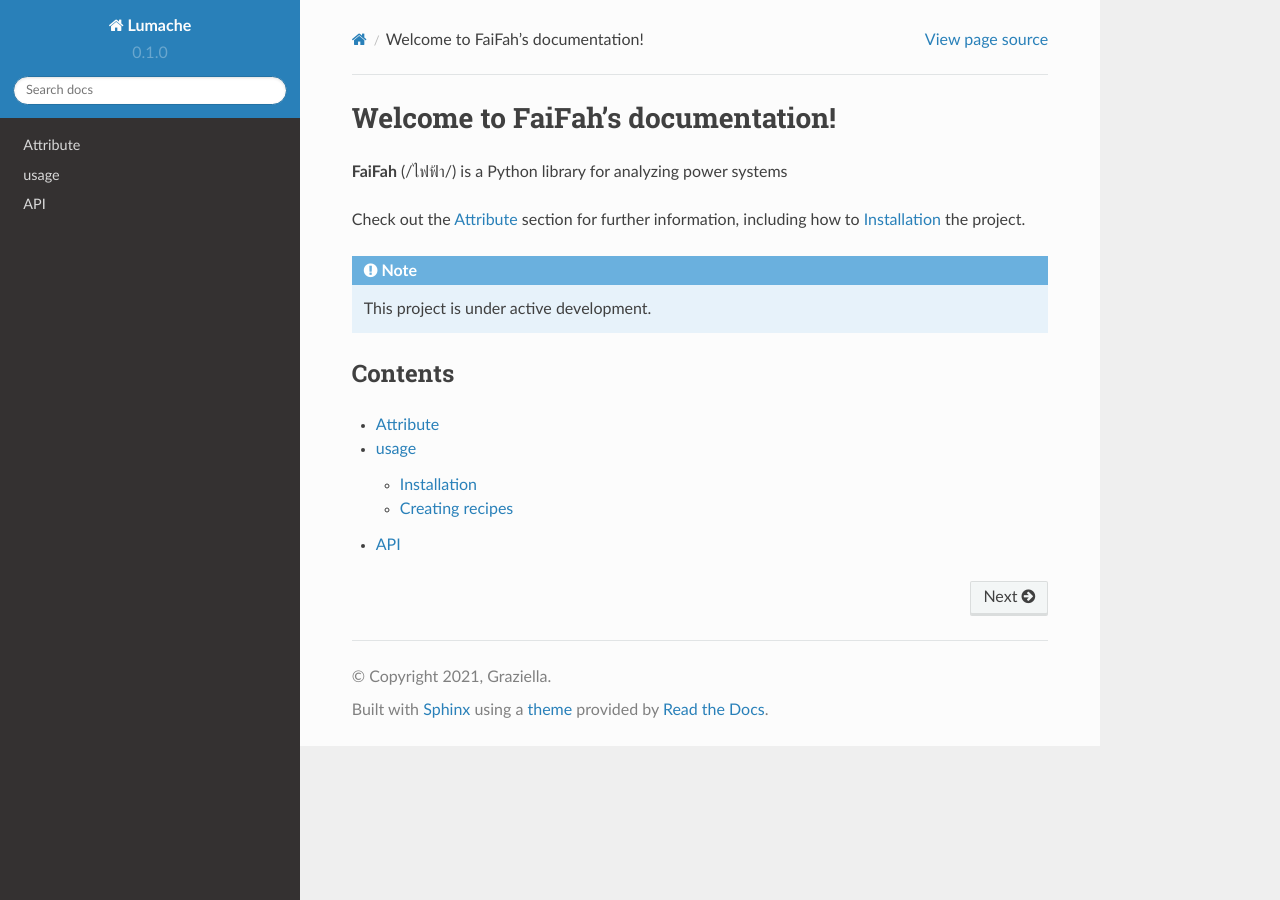
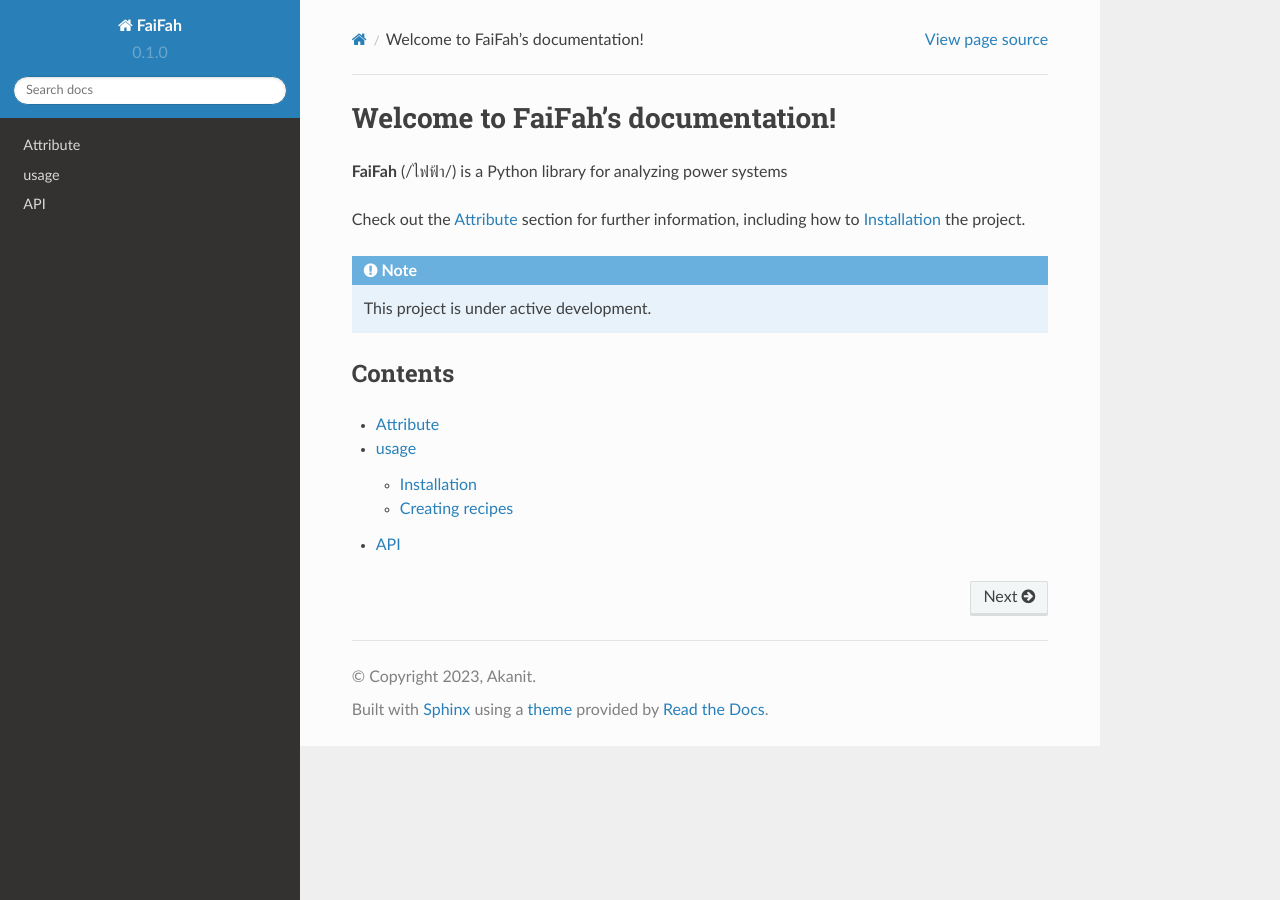
Before and after one commit to StevTobs/faifah, a Sphinx documentation site: the page built from docs/source/index.rst, in a window 1280 px wide. Built offline with Sphinx 7.4.7 and the Read the Docs theme 2.0.0, drawn with Linux system fonts in a browser that asks for light colours.

Commit message:
Update to readthedocs

```diff
--- a/docs/source/conf.py
+++ b/docs/source/conf.py
@@ -2,9 +2,9 @@
 
 # -- Project information
 
-project = 'Lumache'
-copyright = '2021, Graziella'
-author = 'Graziella'
+project = 'FaiFah'
+copyright = '2023, Akanit'
+author = 'Akanit'
 
 release = '0.1'
 version = '0.1.0'
```
